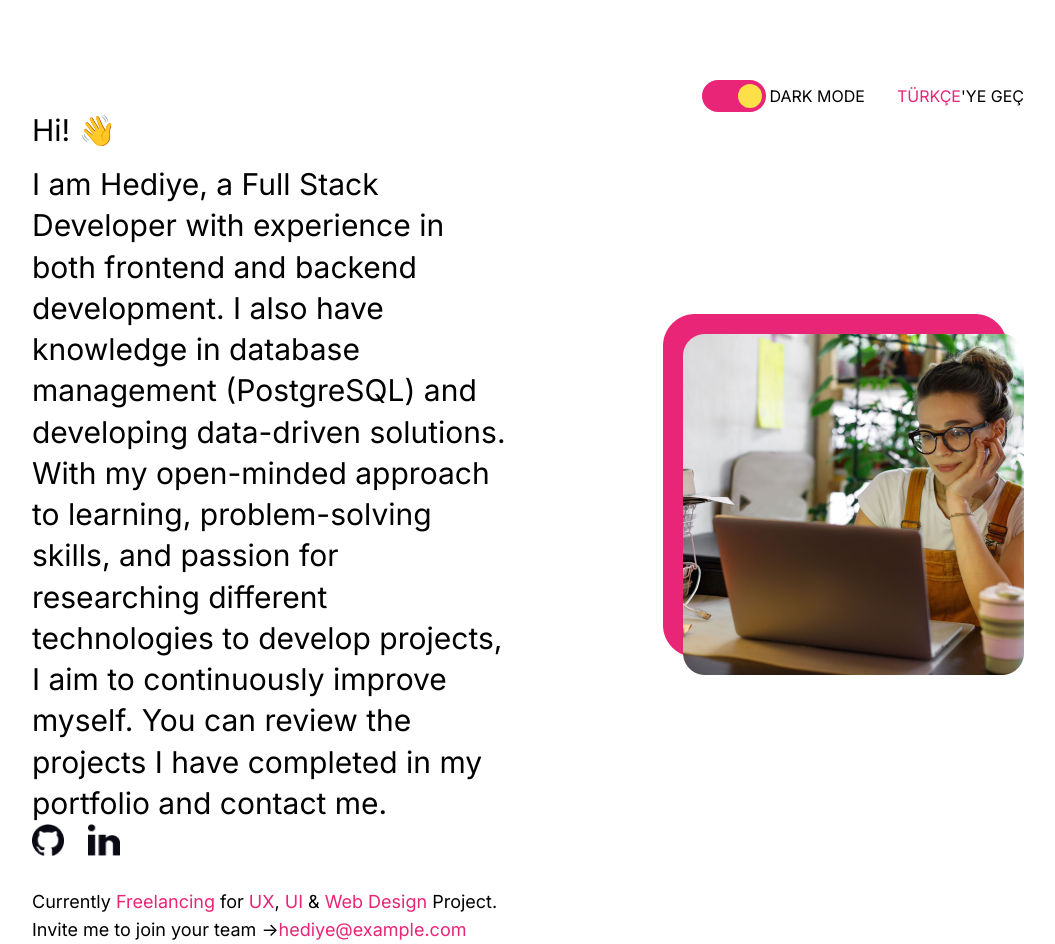
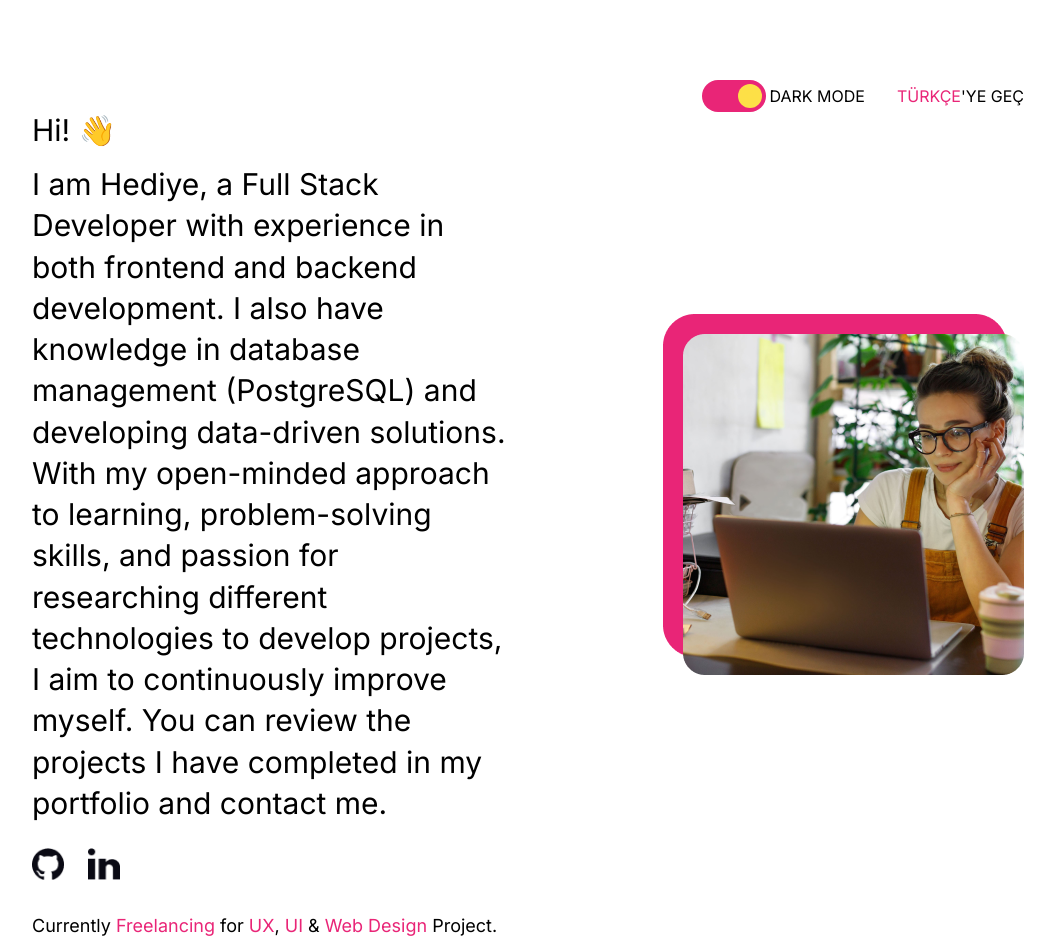
Before and after one commit to hediye-ersan/My-page, a React (Vite) app: page / in a window 1280 px wide. Shown: the top 944 px of the page, without its empty margins (112-1167 px from the left). Built offline with nearby package versions, Linux system fonts and the light colour scheme; a web font is replaced by a local one.

Commit message:
Update Header component styles for improved layout consistency; added padding to figure element.

```diff
--- a/src/components/Header.jsx
+++ b/src/components/Header.jsx
@@ -39,7 +39,7 @@ const Header = () => {
   };
 
   return (
-    <section className="sm:text-left text-center px-4 sm:px-36 py-20 z-10 dark:bg-dark-bg1 dark:text-dark-text">
+    <section className="sm:text-left text-center px-4 sm:px-36 py-20 z-10 dark:bg-dark-bg1 dark:text-dark-text ">
 
       {/* Dark Mode & Language Toggle */}
       <div className='flex justify-center sm:justify-end gap-4 sm:gap-8 pb-8 sm:pb-0'>
@@ -61,7 +61,7 @@ const Header = () => {
         </div>
 
         <article className='text-base sm:text-lg pt-6 sm:pt-0'>
-          <figure className='flex gap-6 justify-center sm:justify-start flex-wrap mt-6 sm:mt-0'>
+          <figure className='flex gap-6 justify-center sm:justify-start flex-wrap mt-6 sm:mt-0 pt-6'>
 
             {/* Github Icon */}
             <img src={bioData.logo1} alt="Github" className="dark:hidden w-8 h-8" />
```
